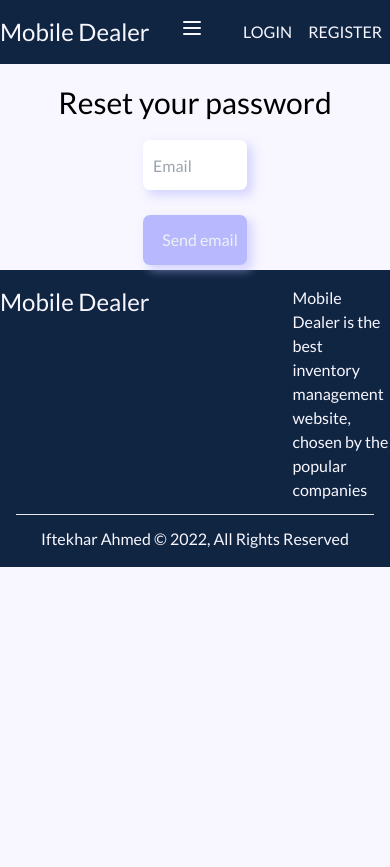
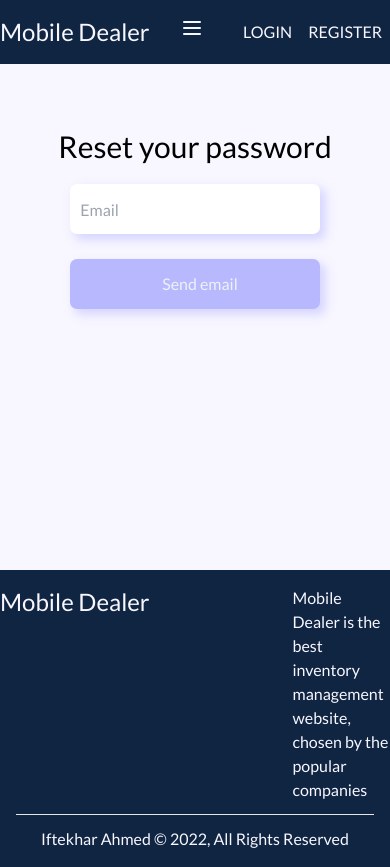
Before and after one commit to IftekharAhmedS/warehouse-management-client-side, a React (Create React App) app: page /reset-password in a window 390 px wide. Before the commit the page ends 844 px from the top, so only its background shows below. Built offline with nearby package versions, Linux system fonts and the light colour scheme; no server answers.

Commit message:
fixed reset password page

```diff
--- a/src/pages/ResetPassword/ResetPassword.js
+++ b/src/pages/ResetPassword/ResetPassword.js
@@ -19,10 +19,10 @@ const ResetPassword = () => {
     }
     return (
         <div>
-            <div className=' w-4/5 mx-auto mt-5'>
+            <div className=' w-4/5 mx-auto mt-16 mb-64'>
             <h1 className='text-3xl text-center'>Reset your password</h1>
             <div className="items-form flex justify-center">
-            <form onSubmit={handleSubmit(onSubmit)} className='flex flex-col form-area w-4/12 '>
+            <form onSubmit={handleSubmit(onSubmit)} className='flex flex-col form-area w-4/5 sm:w-4/12 '>
                 <input placeholder='Email' type='email' required {...register("email")} />
                 <div className="form-submit-btn">
                     <input type='submit' value='Send email'></input>
```
